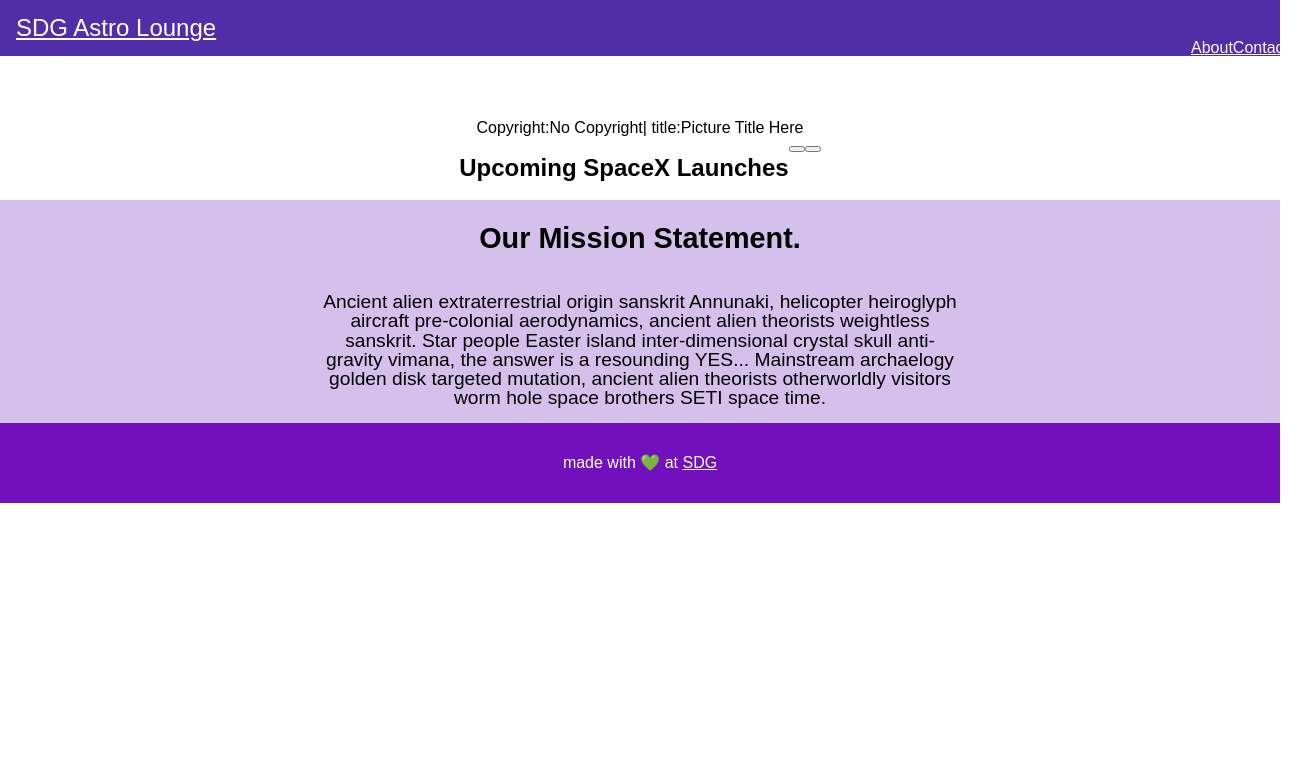
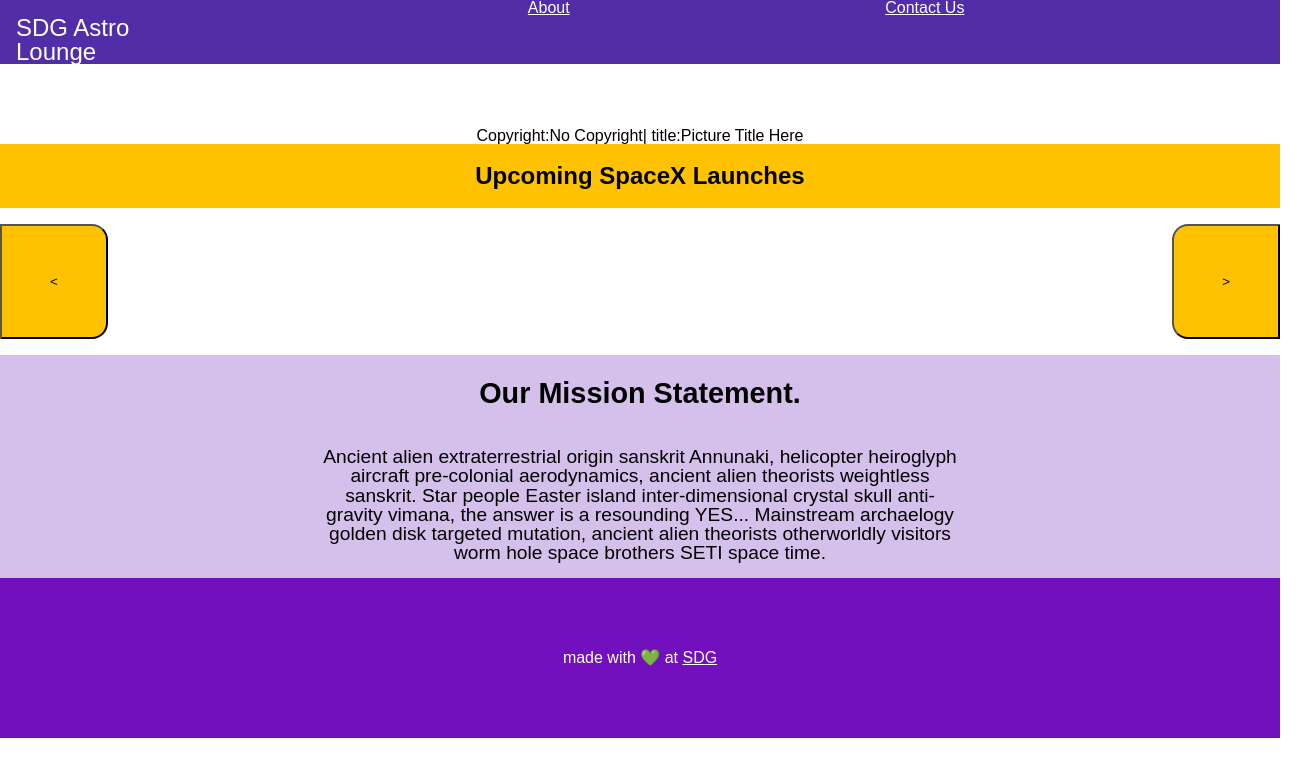
Before and after one commit to jbryan382/astroviewer-remake, a website: page public/index.html in a window 1280 px wide. Shown: the whole page, 1312 px wide, since content can reach past the window. Drawn offline with Linux system fonts and the light colour scheme.

Commit message:
Sharpened CSS, HTML classes altered for aesthetic

```diff
--- a/public/index.html
+++ b/public/index.html
@@ -7,10 +7,10 @@
     <link rel="shortcut icon" href="/favicon.ico" />
     <link rel="stylesheet" href="/screen.css" />
   </head>
-  <body class="text-color">
+  <body>
     <nav class="header-nav">
       <section>
-        <header><a href="">SDG Astro Lounge</a></header>
+        <header><a class="astro-lounge" href="">SDG Astro Lounge</a></header>
       </section>
       <nav class="side-menu">
         <a href="" class="text-color">About</a>
@@ -25,14 +25,13 @@
         Copyright: <span class="copyright">No Copyright</span> | title:
         <span class="image-title">Picture Title Here</span>
       </section>
-      <section class="spacex-launches">
-        <h2 class="accent-color">Upcoming SpaceX Launches</h2>
-        <section class="lanches">
-          <button class="left-arrow"></button>
-        </section>
-        <section>
-          <button class="right-arrow"></button>
-        </section>
+      <section class="upcoming-launches">
+        <h2>Upcoming SpaceX Launches</h2>
+      </section>
+      <section class="buttons">
+        <button class="left-arrow"><</button>
+        <section class="launches"></section>
+        <button class="right-arrow">></button>
       </section>
       <section class="mission-statement">
         <h2>Our Mission Statement.</h2>
--- a/public/screen.css
+++ b/public/screen.css
@@ -12,6 +12,10 @@
 body {
   margin: 0;
   min-height: 100%;
+}
+
+.astro-lounge {
+  text-decoration: none;
 }
 
 nav header {
@@ -29,6 +33,8 @@
 
 .header-nav {
   background-color: #512da8;
+  display: flex;
+  justify-content: space-between;
 }
 
 a {
@@ -44,11 +50,44 @@
 nav.side-menu {
   display: flex;
   justify-content: flex-end;
+  justify-content: space-evenly;
   margin: 0rem 0rem 0rem 2rem;
 }
 
 h1 {
   color: white;
+}
+
+.upcoming-launches {
+  width: 100%;
+  background-color: #ffc200;
+  text-align: center;
+  display: flex;
+  justify-content: center;
+}
+
+.buttons {
+  display: flex;
+  flex-direction: row;
+  justify-content: space-between;
+}
+
+.launches {
+  display: flex;
+  flex-direction: column;
+}
+
+.right-arrow {
+  padding: 3rem;
+  background-color: #ffc200;
+  border-radius: 1rem 0rem 0rem 1rem;
+  margin: 1rem 0rem 1rem 0rem;
+}
+.left-arrow {
+  padding: 3rem;
+  background-color: #ffc200;
+  border-radius: 0rem 1rem 1rem 0rem;
+  margin: 1rem 0rem 1rem 0rem;
 }
 
 .mission-statement {
@@ -66,7 +105,7 @@
 }
 
 footer {
-  height: 5rem;
+  height: 10rem;
   display: flex;
   justify-content: center;
   align-items: center;
```
